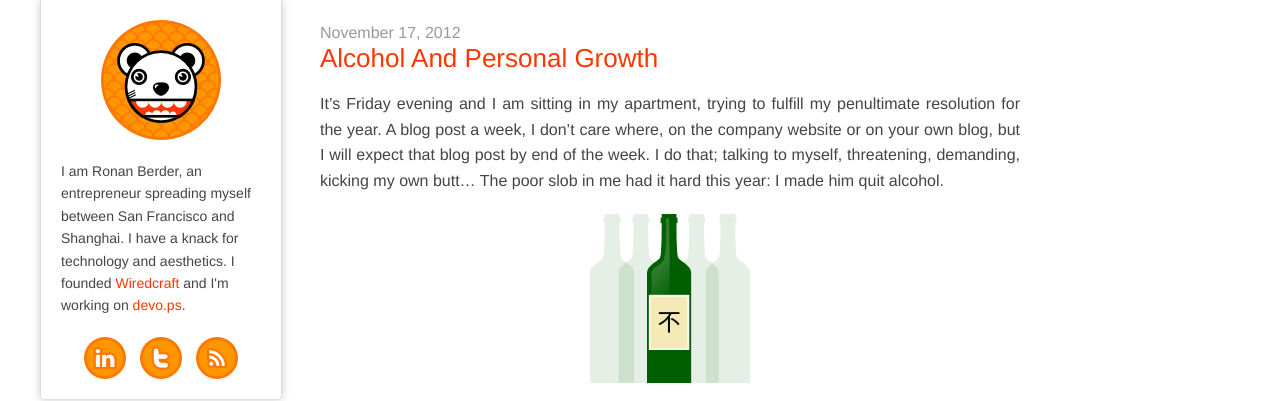
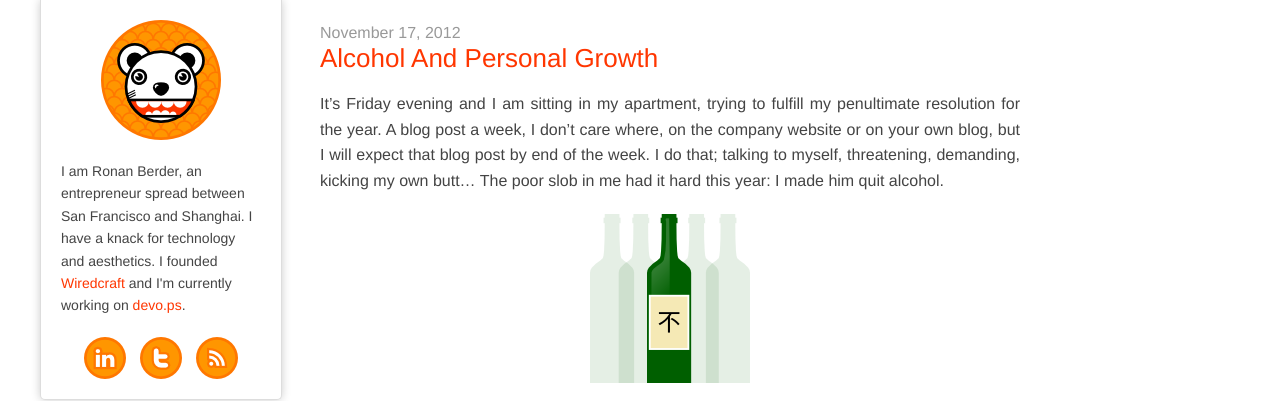
Before and after one commit to hunvreus/hunvreus.github.io, a Jekyll site: the page built from index.html, in a window 1280 px wide. Shown: the top 401 px of the page. Built offline with Jekyll 4.4.1, drawn with Linux system fonts in a browser that asks for light colours; nearby versions of some CDN libraries; some web fonts are replaced.

Commit message:
Changing summary

```diff
--- a/_layouts/default.html
+++ b/_layouts/default.html
@@ -34,7 +34,7 @@
 <body>
   <nav id="header">
   	<h1><a href="{{ base.url }}/">Ronan Berder's blog</a></h1>
-    <p id="about">I am Ronan Berder, an entrepreneur spreading myself between San Francisco and Shanghai. I have a knack for technology and aesthetics. I founded <a href="http://wiredcraft.com">Wiredcraft</a> and I'm working on <a href="htt://devo.ps">devo.ps</a>.</p>
+    <p id="about">I am Ronan Berder, an entrepreneur spread between San Francisco and Shanghai. I have a knack for technology and aesthetics. I founded <a href="http://wiredcraft.com">Wiredcraft</a> and I'm currently working on <a href="htt://devo.ps">devo.ps</a>.</p>
     <ul id="links">
       <li class="linkedin"><a href="http://cn.linkedin.com/in/ronanberder">Ronan Berder's LinkedIn profile</a></li>
       <li class='twitter'><a href="http://twitter.com/hunvreus">Ronan Berder's Twitter account</a></li>
```
